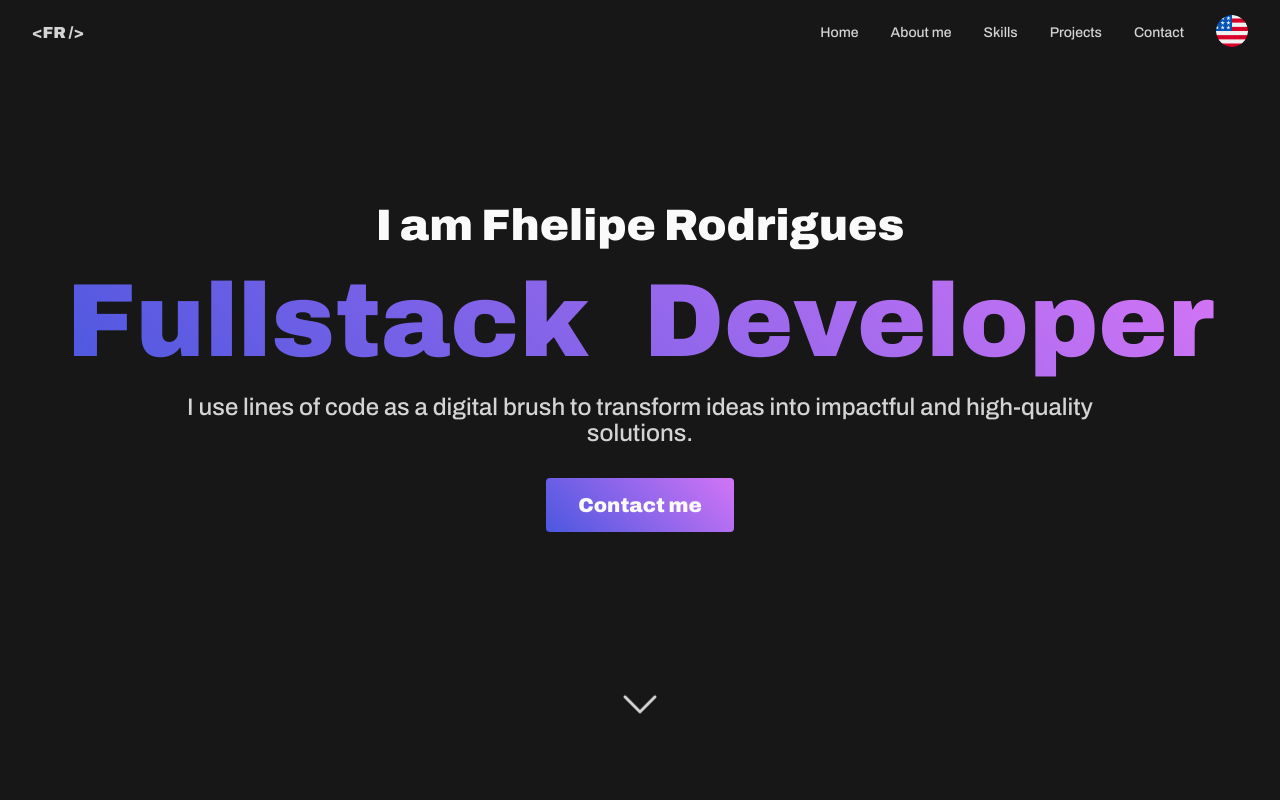
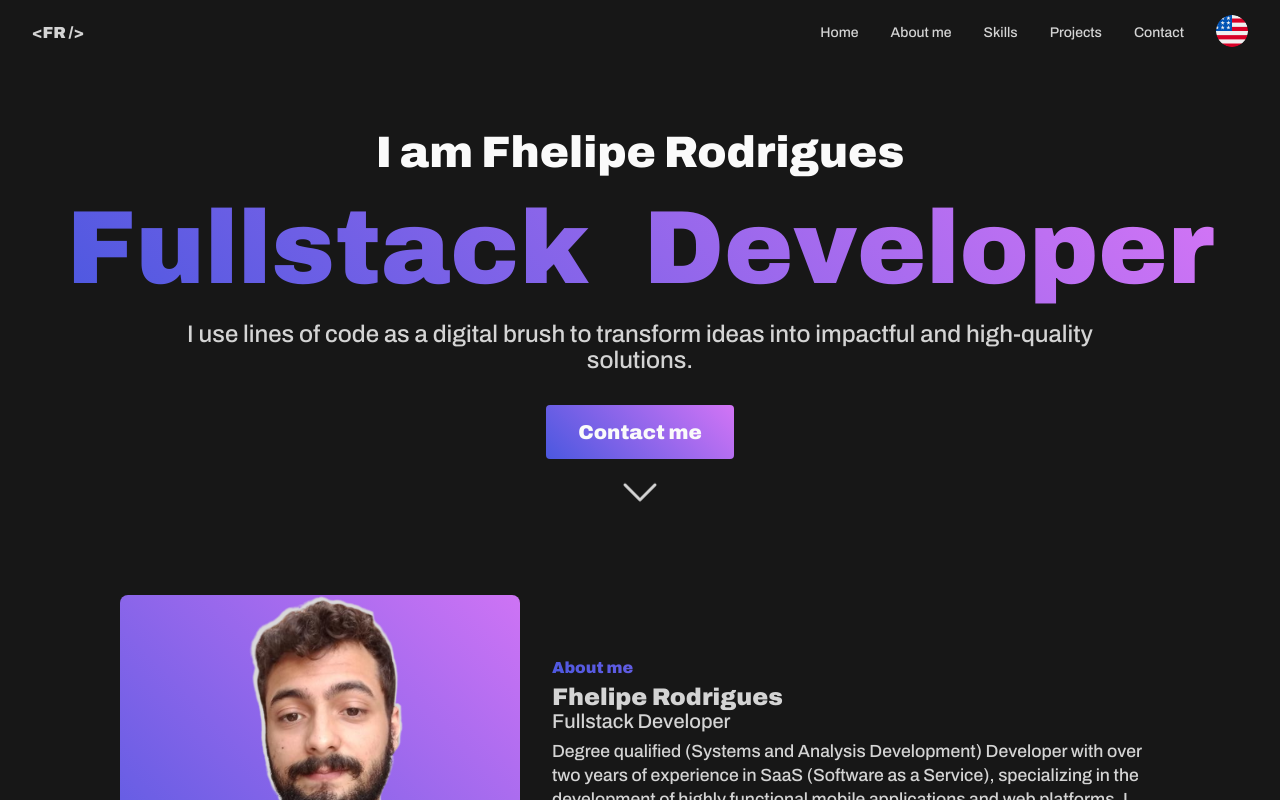
Before and after one commit to oFhelipe/fhelipe-repositorio, a React (Vite) app: page / in a window 1280 px wide. Shown: the top 800 px of the page. Built offline with nearby package versions, Linux system fonts and the light colour scheme.

Commit message:
style: tirando min-heigth da home

```diff
--- a/src/components/Home/styles.ts
+++ b/src/components/Home/styles.ts
@@ -3,7 +3,6 @@ import styled from 'styled-components'
 export const HomeContainer = styled.div`
   margin: auto;
   padding: 4rem 2rem 0 2rem;
-  height: 100vh;
   max-width: 1440px;
   display: flex;
   flex-direction: column;
@@ -31,6 +30,7 @@ export const HomeContainer = styled.div`
 
 export const InfoContainer = styled.div`
   margin-top: 4rem;
+  margin-bottom: 0.5rem;
   display: flex;
   flex-direction: column;
   align-items: center;
```
